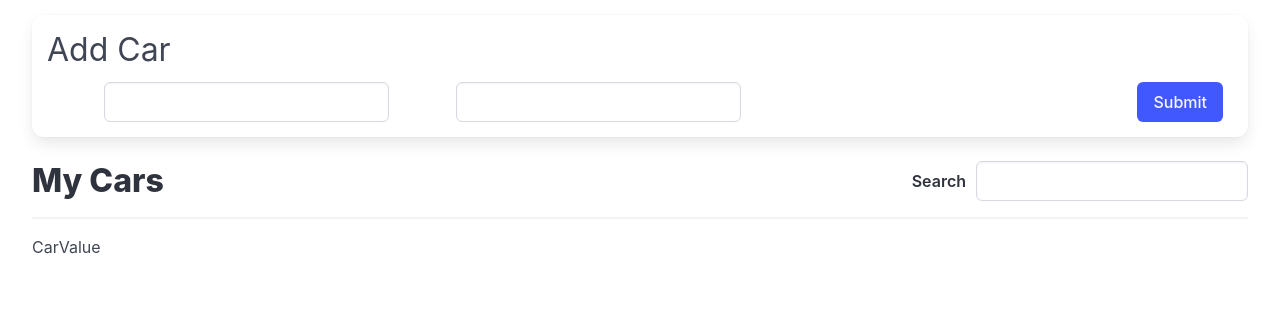
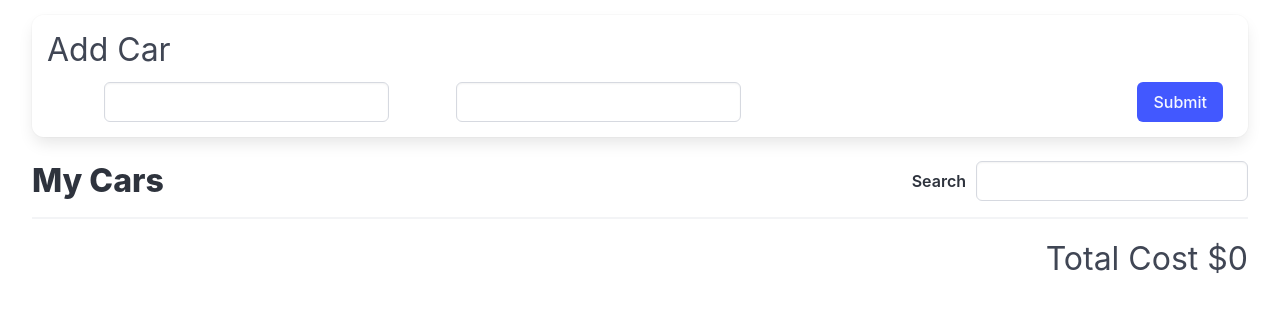
Before and after one commit to shiwanshudev/cars, a React (Vite) app: page / in a window 1280 px wide. Shown: the top 312 px of the page. Built offline with nearby package versions, Linux system fonts and the light colour scheme.

Commit message:
Add car value component

```diff
--- a/src/components/CarValue.jsx
+++ b/src/components/CarValue.jsx
@@ -1,3 +1,18 @@
+import { useSelector } from "react-redux";
 export default function CarValue() {
-  return <h1>CarValue</h1>;
+  const totalCost = useSelector(({ cars: { data, searchTerm } }) => {
+    const filteredCars = data.filter((car) =>
+      car.name.toLowerCase().includes(searchTerm)
+    );
+    // let cost = 0;
+    // for (let car of filteredCars) {
+    //   cost += car.cost;
+    // }
+    // return cost;
+
+    return filteredCars.reduce((acc, car) => {
+      return acc + car.cost;
+    }, 0);
+  });
+  return <div className="car-value">Total Cost ${totalCost}</div>;
 }
```
